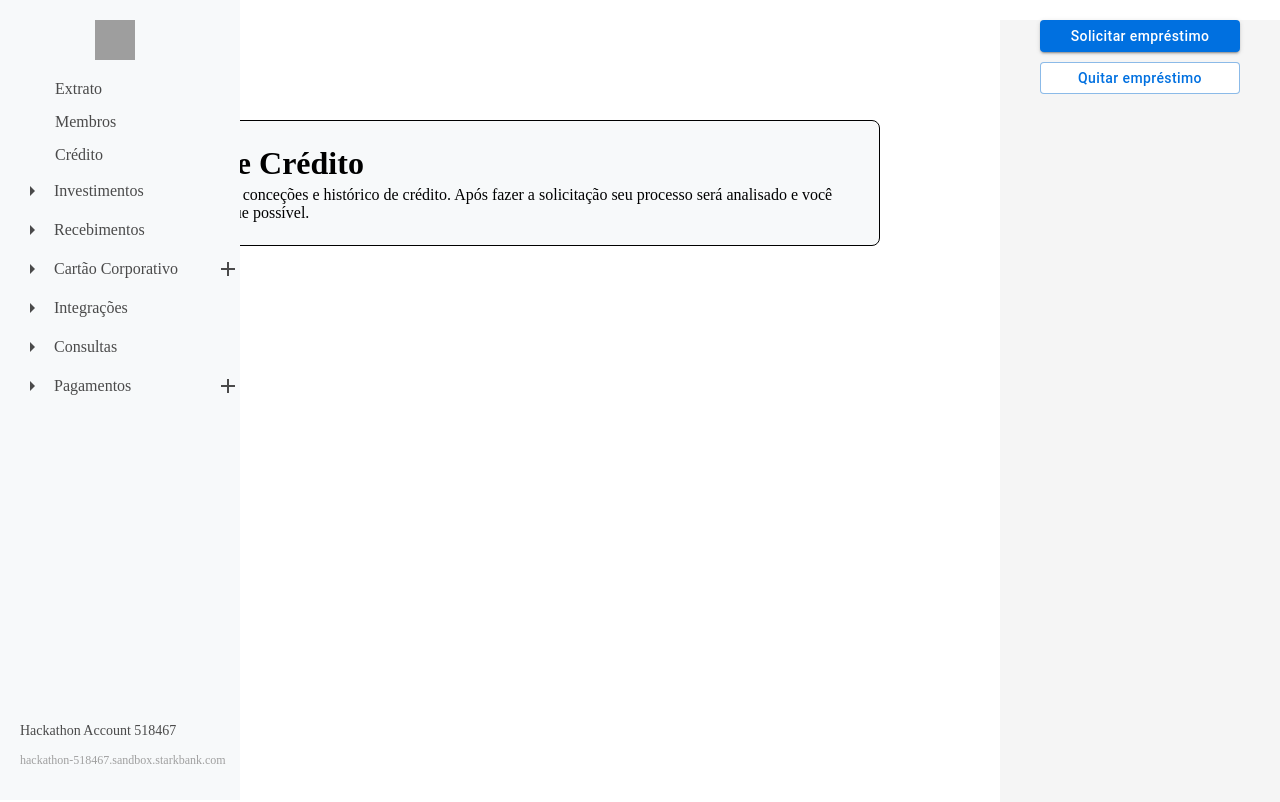
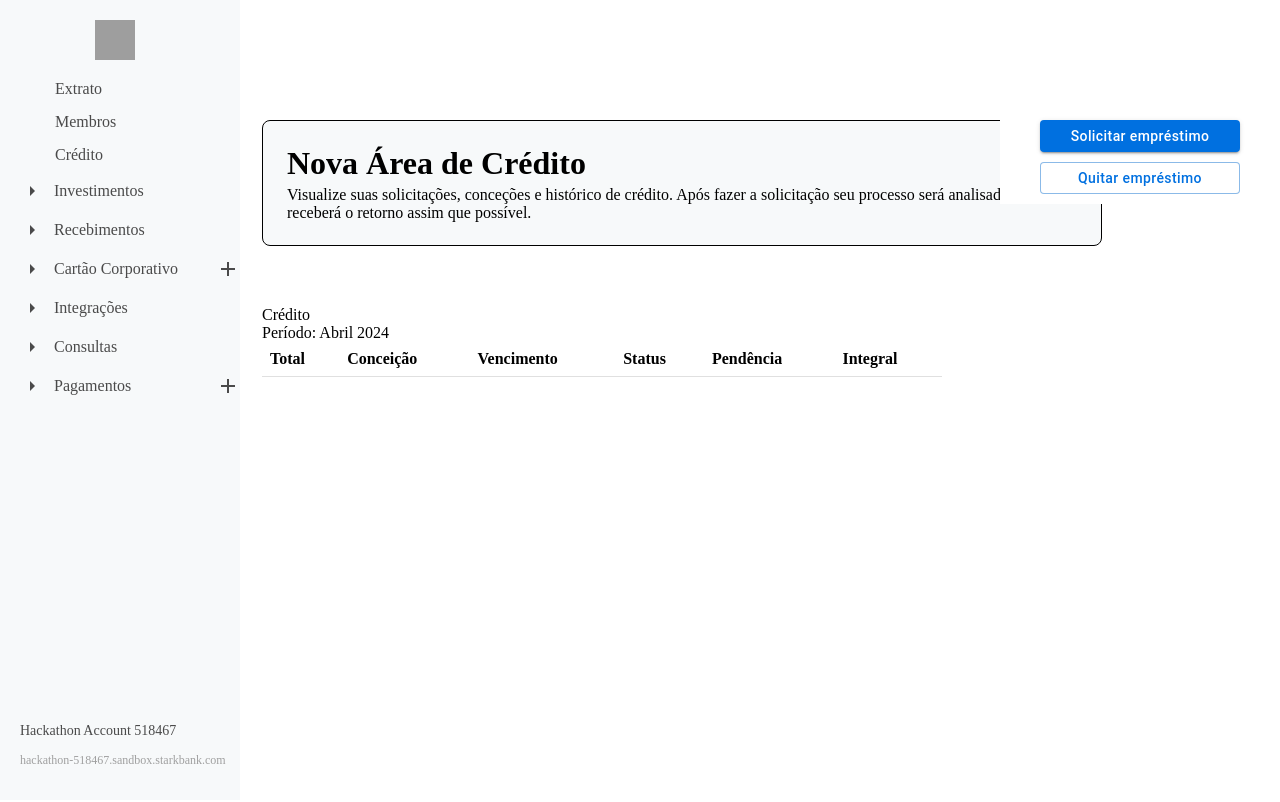
Before and after one commit to luiz-lvj/starkbank-hackathon-2024, a React (Create React App) app in the folder frontend/: page / in a window 1280 px wide. Shown: the top 802 px of the page. Built offline with nearby package versions, Linux system fonts and the light colour scheme; grey boxes are pictures that could not be loaded.

Commit message:
Para o Doce

```diff
--- a/frontend/src/components/Loans.js
+++ b/frontend/src/components/Loans.js
@@ -4,10 +4,33 @@ import styled from "styled-components";
 export default function Loans() {
     return (
         <LoansStyle>
-            <div id="bloco">
-                <div id="Aviso">
+            <div className="bloco">
+                <div className="aviso">
                     <h1>Nova Área de Crédito</h1>
                     <p>Visualize suas solicitações, conceções e histórico de crédito. Após fazer a solicitação seu processo será analisado e você receberá o retorno assim que possível.</p>
+                </div>
+                <div className="info">
+                    <text>Crédito</text>
+                    <div className="periodo">
+                        <text>Período: Abril 2024 </text>
+                    </div>
+                </div>
+                <div>
+                    <table className="dashboard-table">
+                        <thead>
+                        <tr>
+                            <th>Total</th>
+                            <th>Conceição</th>
+                            <th>Vencimento</th>
+                            <th>Status</th>
+                            <th>Pendência</th>
+                            <th>Integral</th>
+                        </tr>
+                        </thead>
+                        <tbody>
+                        {/* As linhas de dados virão aqui */}
+                        </tbody>
+                    </table>
                 </div>
             </div>
         </LoansStyle>
@@ -20,20 +43,20 @@ const LoansStyle = styled.div`
         margin: 0 0 4px 0;
     }
 
-    #bloco {
+    .bloco {
         margin-top: 100px;
         width: calc(100% - 240px - 360px);
         position: absolute;
         height: fit-content;
         min-height: 100%;
-        padding-left: 20px;
+        padding-left: 242px;
     }
 
-    #Aviso {
+    .aviso {
         width: 790.4px;
         height: 76px;
         padding: 24px;
-        margin-bottom: 40px;
+        margin-bottom: 60px;
         border: solid 1px black;
         border-radius: 8px;
         background-color: #F7F9FA;
@@ -41,4 +64,19 @@ const LoansStyle = styled.div`
         flex-direction: column;
     }
 
+    .dashboard-table {
+        width: 100%;
+        border-collapse: collapse;
+    }
+
+    .dashboard-table th, .dashboard-table td {
+        border-bottom: 1px solid #E0E0E0;
+        padding: 8px;
+        text-align: left;
+    }
+
+    .dashboard-table th {
+        background-color: #FFFFFF;
+        font-weight: bold;
+    }
 `; //css aqui
--- a/frontend/src/components/RightBar.js
+++ b/frontend/src/components/RightBar.js
@@ -18,10 +18,10 @@ export default function RightBar() {
 
 const SidebarContainer = styled.div`
     width: 280px;
-    height: 100%;
+    padding-top: 100px;
     position: fixed;
     right: 0;
-    background-color: #f5f5f5;
+    background-color: #FFFFFF;
 
     .button-container {
         width: 200px;
```
